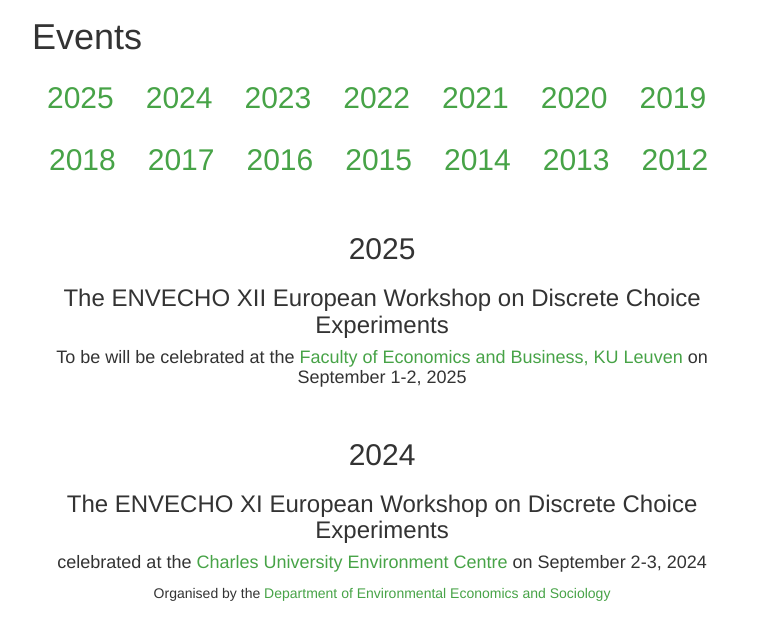
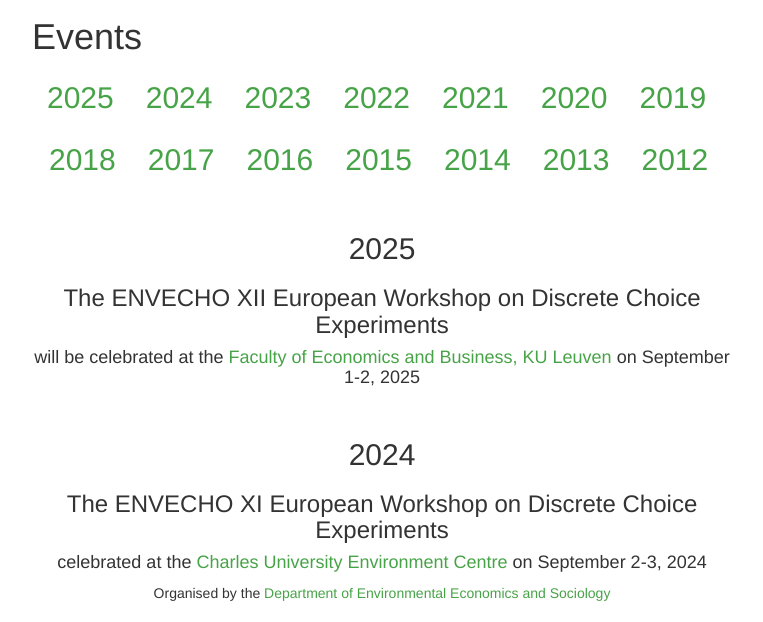
Before and after one commit to discretechoice/envecho.com, a plain HTML site: page events.html in a window 1280 px wide. Shown: the part 149-771 px from the top of the page, without its empty margins (258-1021 px from the left). Drawn offline with nearby package versions, Linux system fonts and the light colour scheme.

Commit message:
events.html

```diff
--- a/events.html
+++ b/events.html
@@ -70,7 +70,7 @@
                     <div class="event-meta">
                       <div class="center-text">
                         <h3>The ENVECHO XII European Workshop on Discrete Choice Experiments</h3>
-                          <h4>To be will be celebrated at the <a href="https://feb.kuleuven.be/eng">Faculty of Economics and Business, KU Leuven</a> on September 1-2, 2025</h4>
+                          <h4>will be celebrated at the <a href="https://feb.kuleuven.be/eng">Faculty of Economics and Business, KU Leuven</a> on September 1-2, 2025</h4>
                       </div>
                     </div>
                 </div>
```
